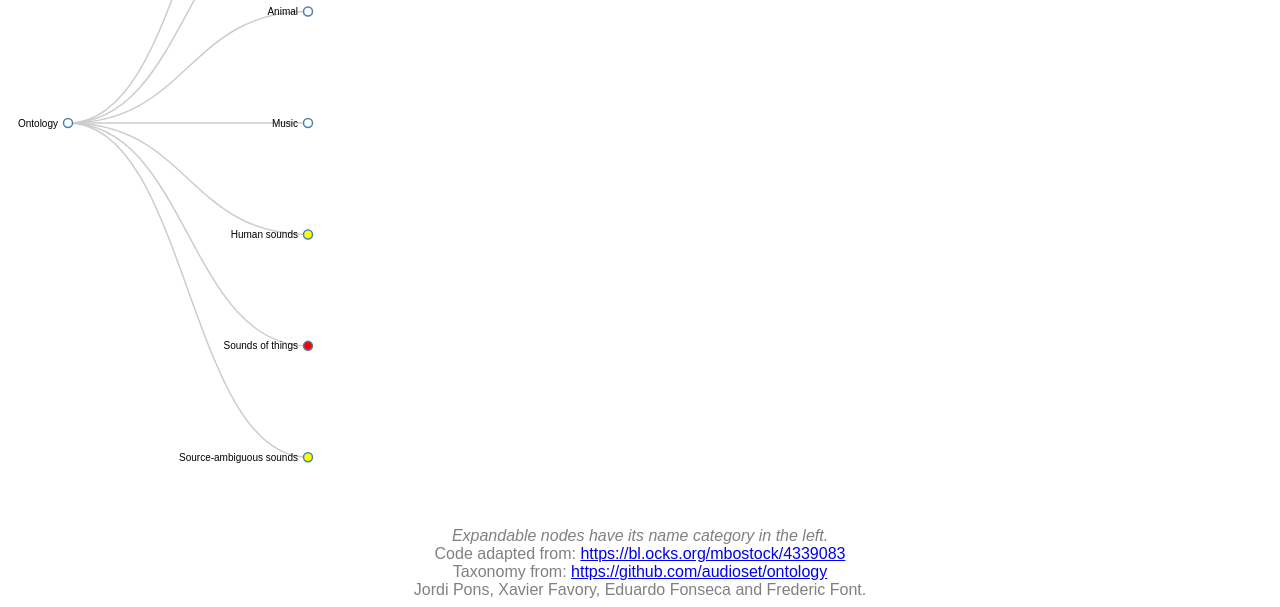
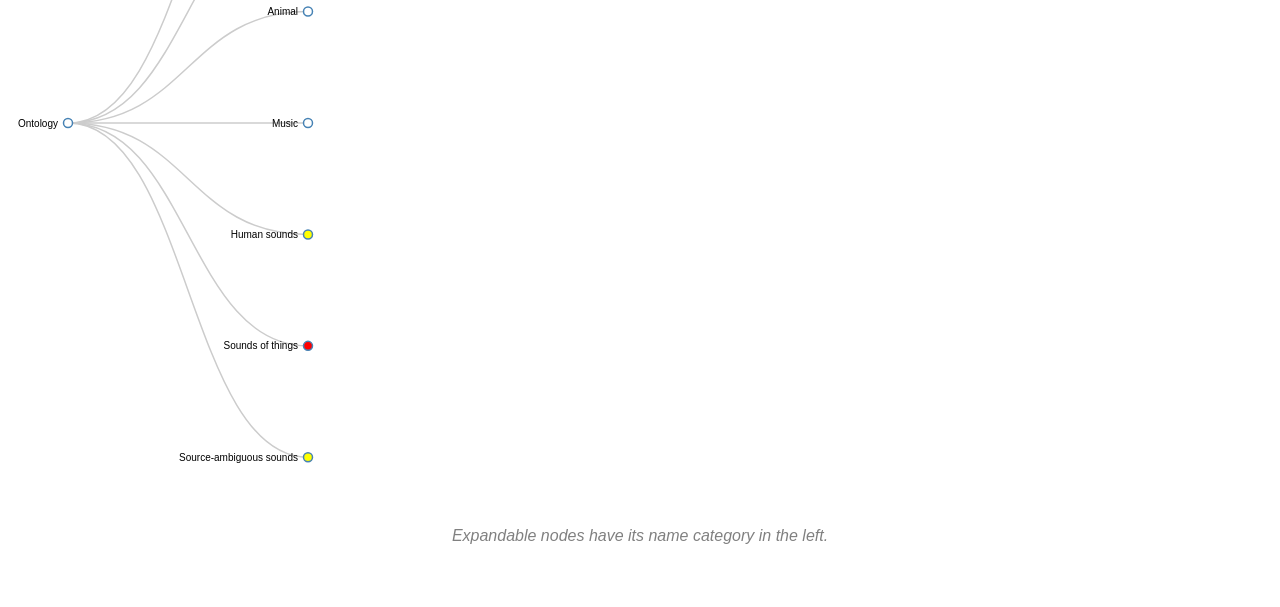
Before and after one commit to jordipons/AudioSetOntologyTree, a plain HTML site: page index.html in a window 1280 px wide. Shown: the part 303-910 px from the top of the page. After the commit the page ends 856 px from the top, so only its background shows below. Drawn offline with Linux system fonts and the light colour scheme.

Commit message:
minor modifications html

```diff
--- a/index.html
+++ b/index.html
@@ -186,12 +186,6 @@ function click(d) {
 </script>
 <center>
 <i><font face="sans-serif" color="gray">Expandable nodes have its name category in the left.</font></i>
-<br>
-<font face="sans-serif" color="gray">Code adapted from: <a href="https://bl.ocks.org/mbostock/4339083">https://bl.ocks.org/mbostock/4339083</a></font>
-<br>
-<font face="sans-serif" color="gray">Taxonomy from: <a href="https://github.com/audioset/ontology">https://github.com/audioset/ontology</a></font>
-<br>
-<font face="sans-serif" color="gray">Jordi Pons, Xavier Favory, Eduardo Fonseca and Frederic Font.</font>
 </center>
 </body>
 </html>
```
